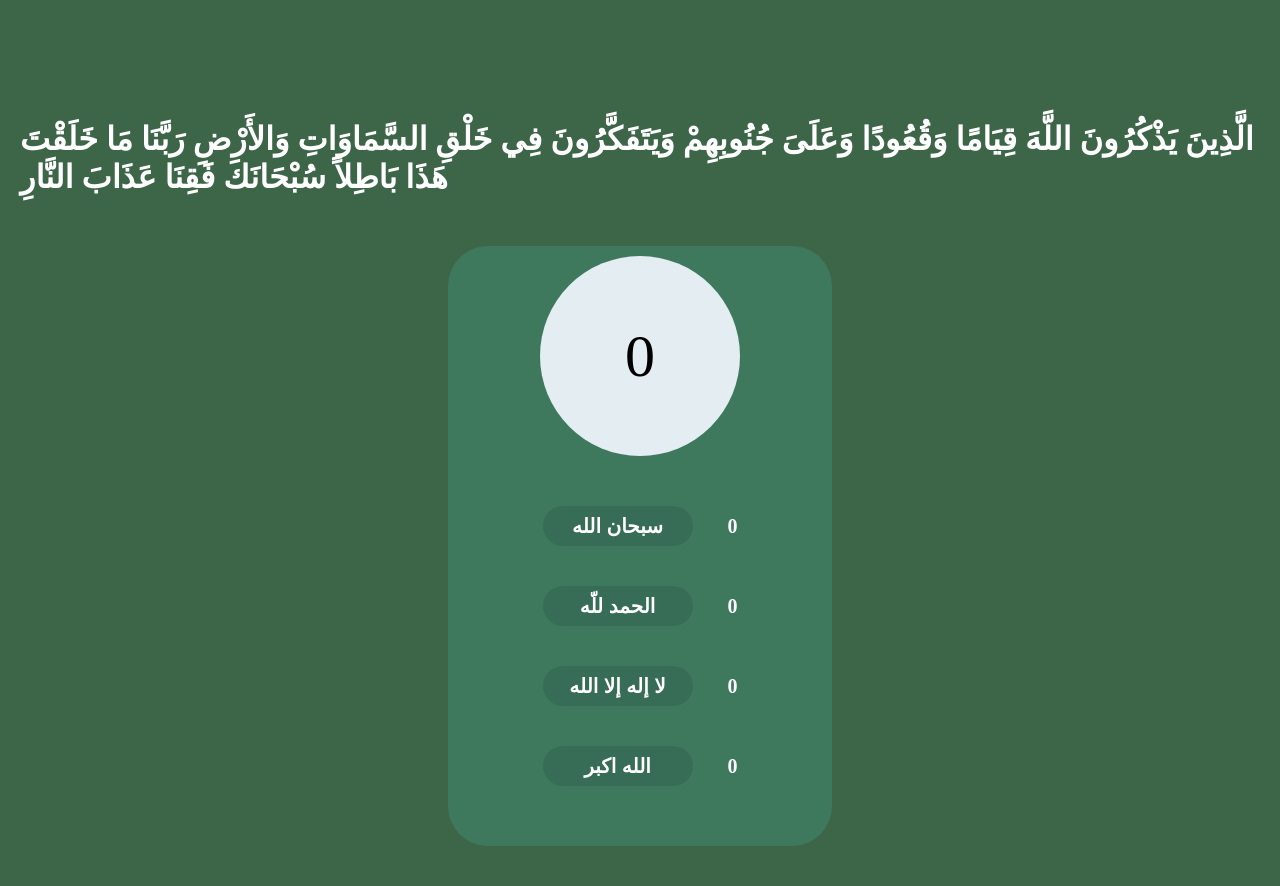
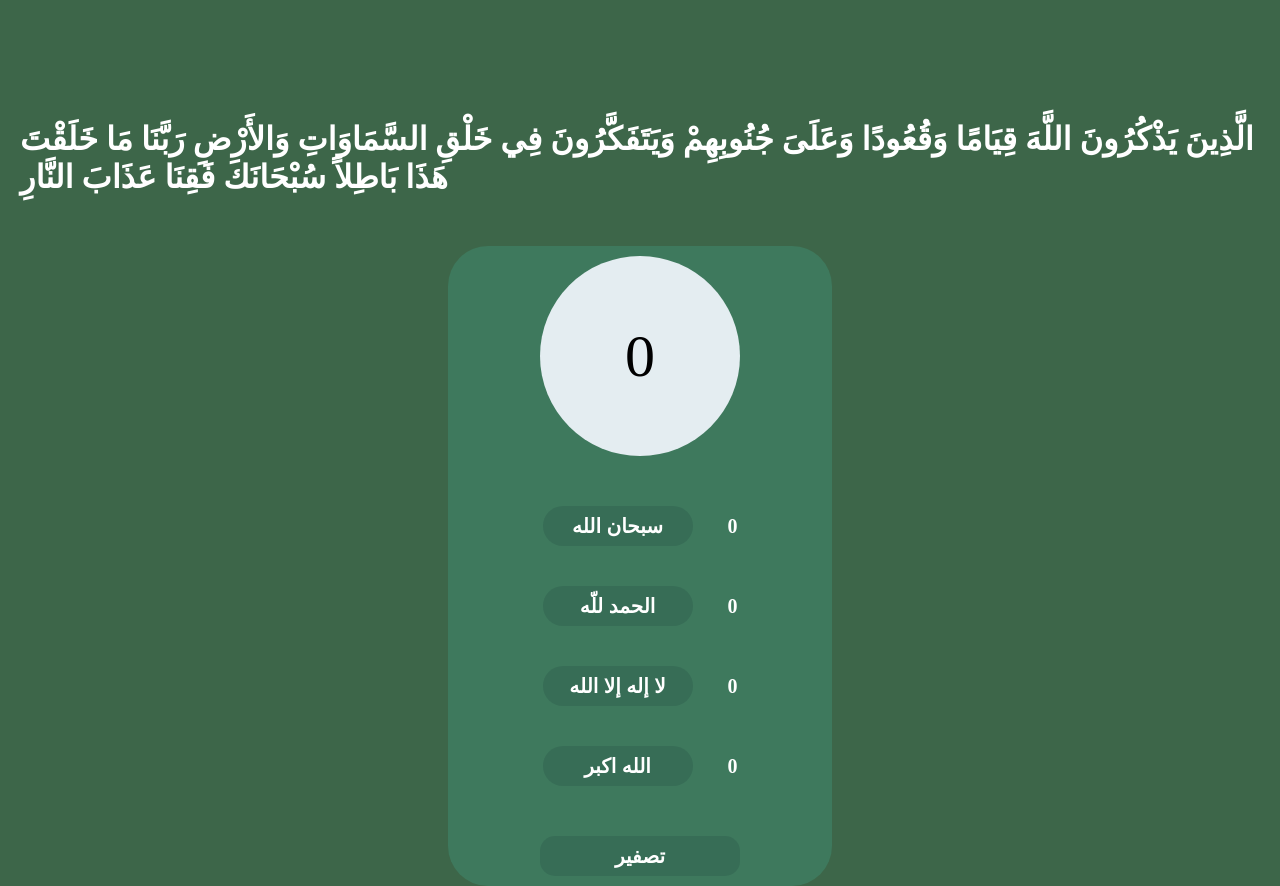
Before and after one commit to jafarjallad1/tasbeh-task, a plain HTML site: page index.html in a window 1280 px wide. Before the commit the page ends 846 px from the top, so only its background shows below. Drawn offline with Linux system fonts and the light colour scheme.

Commit message:
Add files via upload

```diff
--- a/index.html
+++ b/index.html
@@ -68,7 +68,11 @@
 
                 </div>
             </div>
-
+<div class="reset" onclick="reset()">
+    <span>
+        تصفير
+    </span>
+</div>
         </div>
 
     </section>
--- a/main.css
+++ b/main.css
@@ -81,7 +81,7 @@ font-size: 60px;
     border-radius: 20px;
     background-color: rgba(43, 85, 73, 0.322);
     color: white;
-    transition: ease-in-out 0.3s;
+    transition: ease-in-out ;
   }
 
 .part button:hover{
@@ -96,6 +96,24 @@ font-size: 60px;
     color: white;
   }
 
+  .reset{
+    width: 200px;
+    height: 40px;
+    border-radius: 15px;
+    background-color:rgba(43, 85, 73, 0.322) ;
+    display: flex;
+    align-items: center;
+    justify-content: center;
+  }
+.reset span{
+  font-size: 20px;
+  font-weight: bold;
+  color: white;
+}
+.reset:hover{
+  background-color: rgba(43, 85, 73, 0.622);
+  cursor: pointer;
+}
 
   @media  (min-width: 0px) and (max-width: 768px) {
 
--- a/main.js
+++ b/main.js
@@ -15,3 +15,15 @@
     document.querySelector(".total").textContent = to;
 
  }
+
+ function reset (){
+let all = document.querySelectorAll(".part span");
+let total = document.querySelector(".total");
+
+for (let i = 0; i < all.length; i++) {
+    all[i].textContent = 0;
+}
+
+total.textContent = 0;
+
+ }
```
